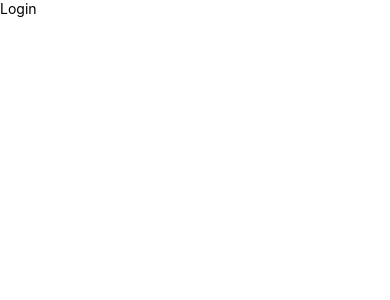
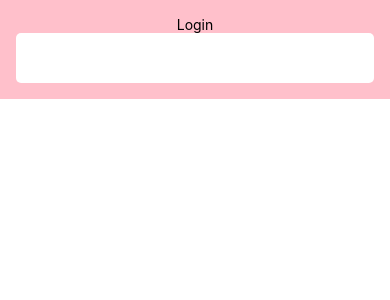
Before and after one commit to DevSunior/vendasOnlineApp, a React Native app: screen / in a window 390 px wide. Shown: the top 300 px of the page. Built offline with nearby package versions, Linux system fonts and the light colour scheme.

Commit message:
Create input shared

```diff
--- a/src/modules/login/screens/Login.tsx
+++ b/src/modules/login/screens/Login.tsx
@@ -1,10 +1,15 @@
 import { Text, View } from "react-native";
+import { ContainerLogin } from "../styles/login.style";
+import Input from "../../../shared/components/input/Input";
 
 const Login = () => {
 
     return (
         <View>
-            <Text>Login</Text>
+            <ContainerLogin>
+                <Text>Login</Text>
+                <Input/>
+            </ContainerLogin>
         </View>
     )
 }
--- /dev/null
+++ b/src/modules/login/styles/login.style.ts
@@ -0,0 +1,10 @@
+import styled from "styled-components/native";
+
+export const ContainerLogin = styled.View`
+    height: 100%;
+    width: 100%;
+    background-color: pink;
+    justify-content: center;
+    align-items: center;
+    padding: 16px;
+`
--- /dev/null
+++ b/src/shared/components/input/Input.tsx
@@ -0,0 +1,14 @@
+import { TextInputProps } from "react-native/types";
+import { ContainerInput } from "./input.style";
+
+type InputProps = TextInputProps;
+
+const Input = ({ ...props }: InputProps) => {
+
+    return (
+        <ContainerInput { ...props }/>
+    )
+
+}
+
+export default Input;
--- /dev/null
+++ b/src/shared/components/input/input.style.ts
@@ -0,0 +1,10 @@
+import styled from "styled-components/native";
+
+export const ContainerInput = styled.TextInput`
+    width: 100%;
+    height: 50px;
+    padding: 16px;
+    background-color: white;
+    color: #888;
+    border-radius: 5px;
+`
```
